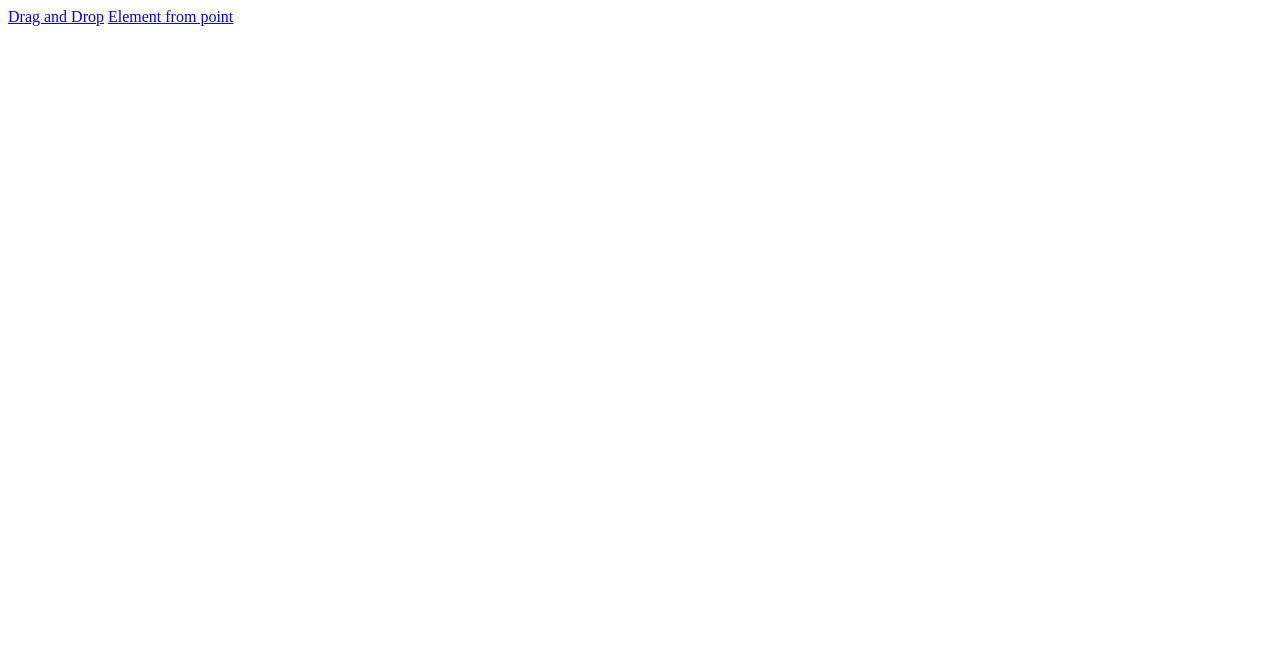
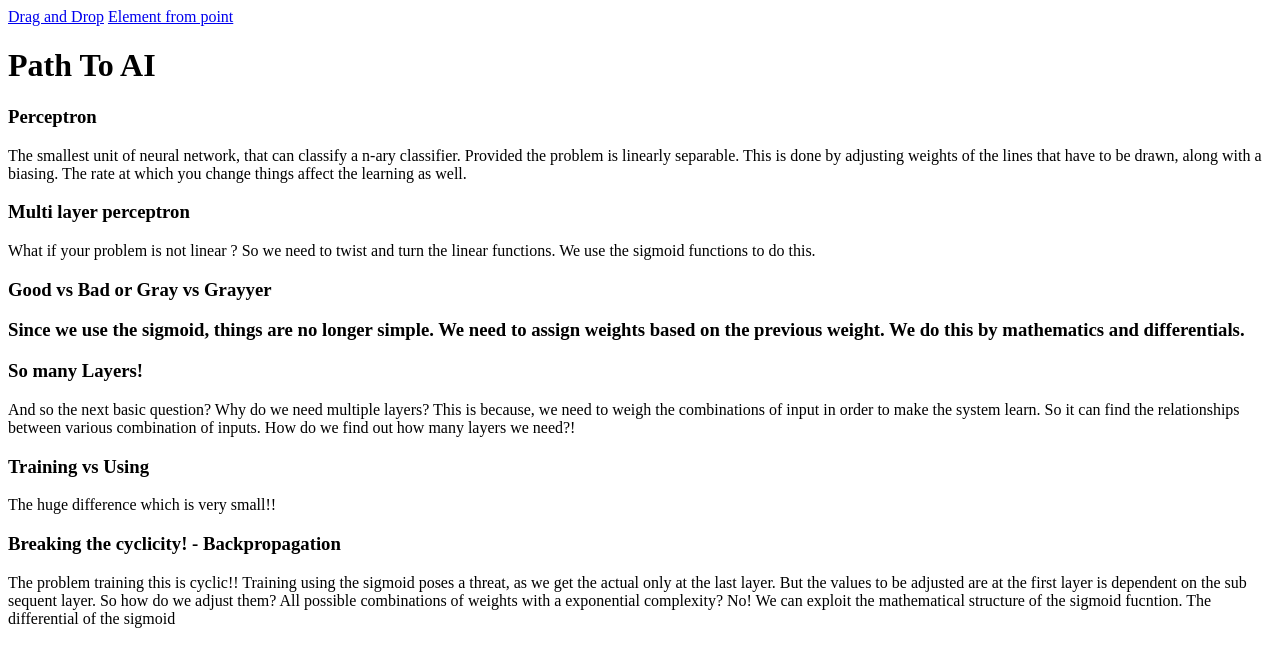
Before and after one commit to damodharanj/damodharanj.github.io, a plain HTML site: page bookmark/index.html in a window 1280 px wide. Drawn offline with Linux system fonts and the light colour scheme.

Commit message:
ML finding blabberings

```diff
--- a/bookmark/index.html
+++ b/bookmark/index.html
@@ -6,5 +6,25 @@
 <body>
 <a href="http://bl.ocks.org/damodharanj/c4030d8546771901f8f68c8413c46ba4">Drag and Drop</a>
 <a href="https://developer.mozilla.org/en-US/docs/Web/API/Document/elementFromPoint">Element from point</a>
+<h1>Path To AI</h1>
+<h3>Perceptron</h3>
+The smallest unit of neural network, that can classify a n-ary classifier. Provided the problem is linearly separable.
+This is done by adjusting weights of the lines that have to be drawn, along with a biasing. The rate at which you change things affect the
+learning as well.
+<h3>Multi layer perceptron</h3>
+What if your problem is not linear ? So we need to twist and turn the linear functions. We use the sigmoid functions to do this.
+<h3>Good vs Bad or Gray vs Grayyer<h3>
+Since we use the sigmoid, things are no longer simple. We need to assign weights based on the previous weight. We do this by mathematics
+and differentials.
+<h3>So many Layers!</h3>
+And so the next basic question? Why do we need multiple layers? This is because, we need to weigh the combinations of input in order to make
+the system learn. So it can find the relationships between various combination of inputs. How do we find out how many layers we need?!
+<h3>Training vs Using</h3>
+The huge difference which is very small!!
+<h3>Breaking the cyclicity! - Backpropagation</h3>
+The problem training this is cyclic!! Training using the sigmoid poses a threat, as we get the actual only at the last layer.
+But the values to be adjusted are at the first
+layer is dependent on the sub sequent layer. So how do we adjust them? All possible combinations of weights with a exponential complexity?
+No! We can exploit the mathematical structure of the sigmoid fucntion. The differential of the sigmoid
 </body>
 </html>
```
